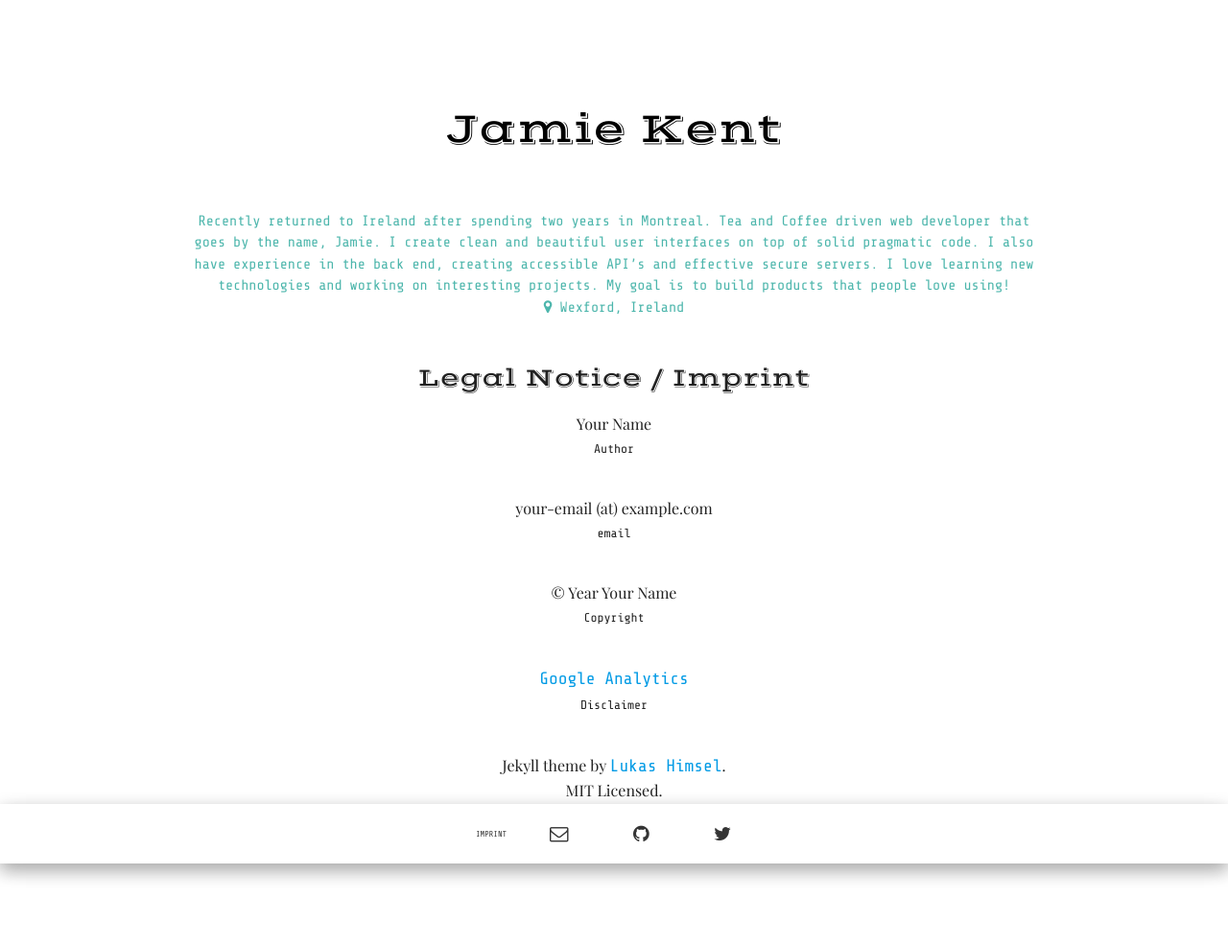
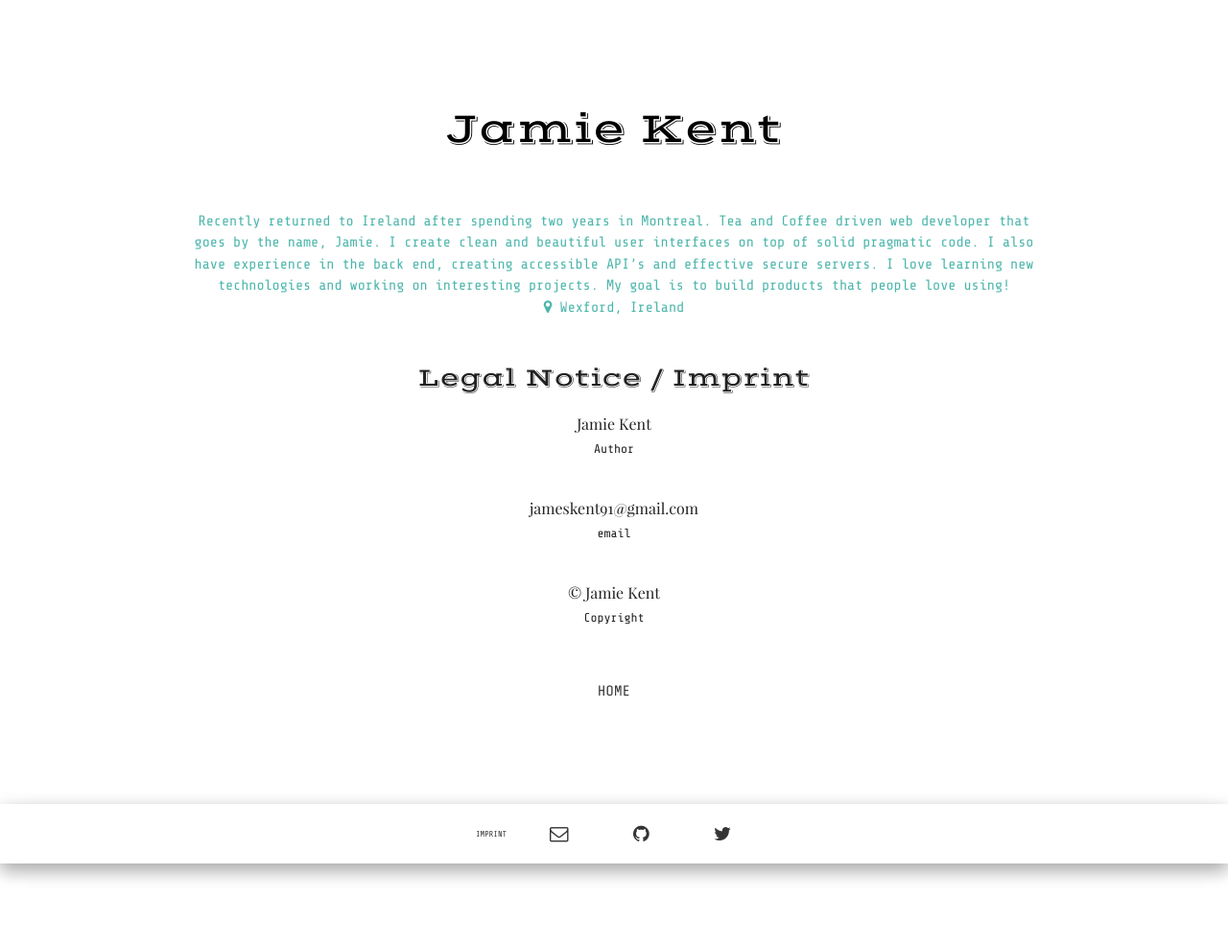
Before and after one commit to JamesKent/JamesKent.github.io, a Jekyll site: the page built from imprint.html, in a window 1280 px wide. Shown: the whole page at 96% size. Built offline with Jekyll 4.4.1, drawn with Linux system fonts in a browser that asks for light colours; some web fonts are replaced.

```diff
--- a/CNAME
+++ b/CNAME
@@ -1 +1 @@
-himsel.me
+jameskent.github.io
--- a/imprint.html
+++ b/imprint.html
@@ -6,24 +6,17 @@
         <span class="my-mini-heading">Legal Notice / Imprint</span><br>
         <ul>
             <li>
-                <p class="my-item" >Your Name<br>
+                <p class="my-item" >Jamie Kent<br>
                     <span class="my-item-sub">Author</span></p>
             </li>
             <li>
-                <p class="my-item">your-email (at) example.com<br>
+                <p class="my-item">jameskent91@gmail.com<br>
                     <span class="my-item-sub">email</span></p>
             </li>
             <li>
-                <p class="my-item">&copy; Year Your Name<br>
+                <p class="my-item">&copy; Jamie Kent<br>
                     <span class="my-item-sub">Copyright</span></p>
-            </li>
-            <li>
-                <p class="my-item"><a class="my-link" href="https://www.google.com/analytics/terms/en.html">Google Analytics</a><br>
-                    <span class="my-item-sub">Disclaimer</span></p>
             </li>
         </ul>
     </p>
-    <p>
-        {% include mention.html %}
-    </p>
 </div>
--- a/index.html
+++ b/index.html
@@ -3,8 +3,8 @@
 ---
 <script src="{{ "/styles/index.js" | prepend: site.baseurl }}"></script>
 <div>
-  <a id="posts-btn" class="waves-effect waves-teal btn-flat btn-large" onclick="show_posts();">{{ site.posts_btn }}</a>
   <a id="projects-btn" class="waves-effect waves-teal btn-flat btn-large" onclick="show_projects();">{{ site.projects_btn }}</a>
+
 </div>
 
 <div id="posts">
```
Also changed, not shown: _data/projects.yml (+9 -9 lines).
